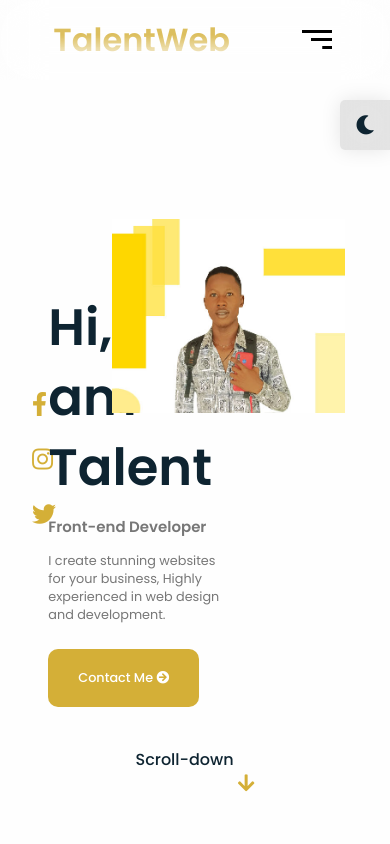
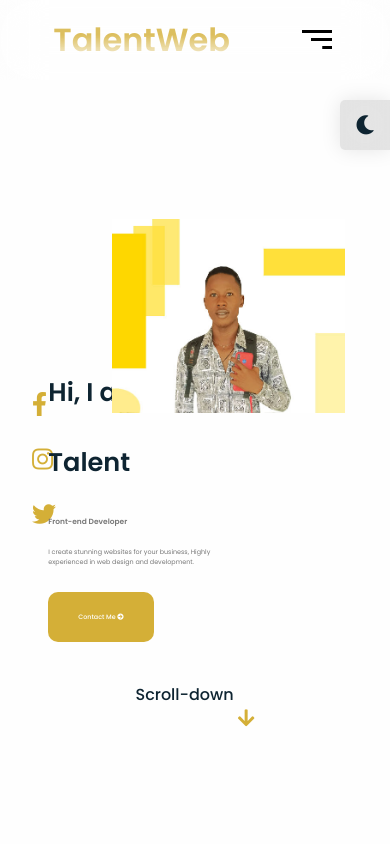
Before and after one commit to TalentEmma/talentweb, a plain HTML site: page index.html in a window 390 px wide. Shown: the top 844 px of the page. Drawn offline with nearby package versions, Linux system fonts and the light colour scheme.

Commit message:
second commit

```diff
--- a/css/style.css
+++ b/css/style.css
@@ -1314,7 +1314,7 @@ footer a{
   }
 
   .home .home-container .info{
-    font-size: 0.8rem;
+    font-size: 0.4rem;
   }
 
   .media-icons{
```
